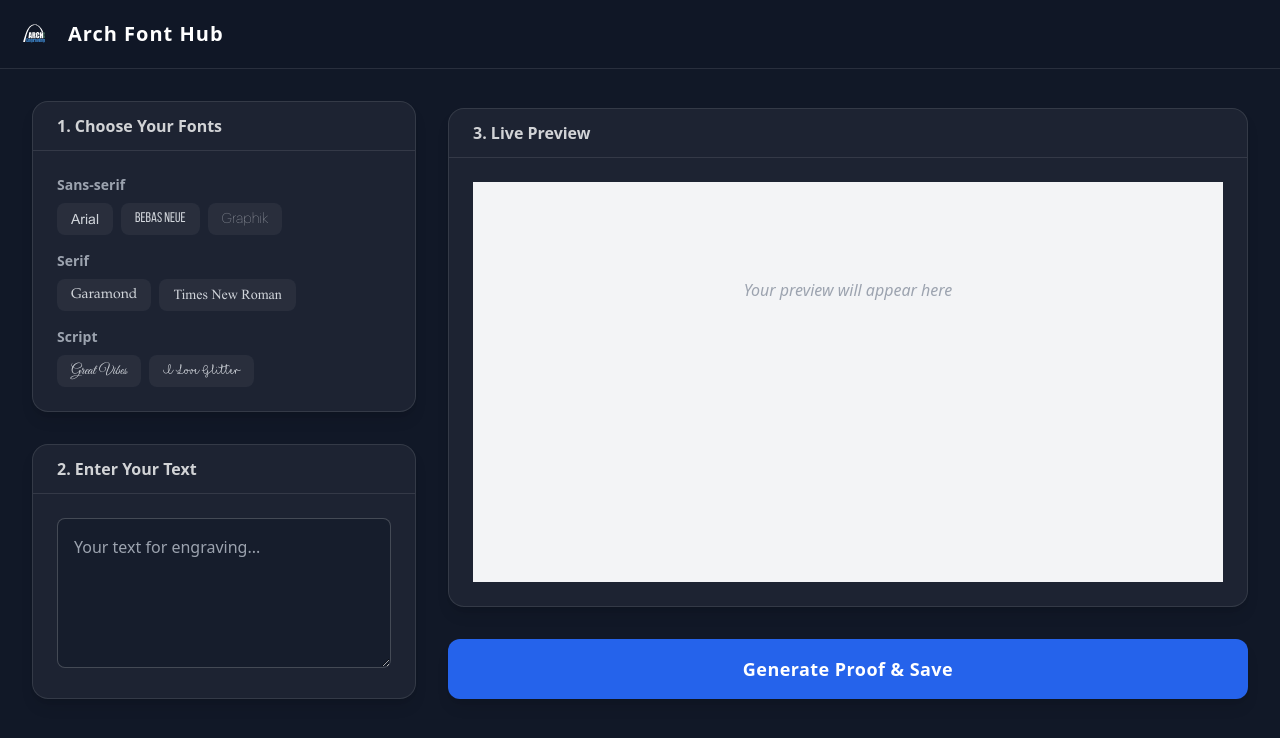
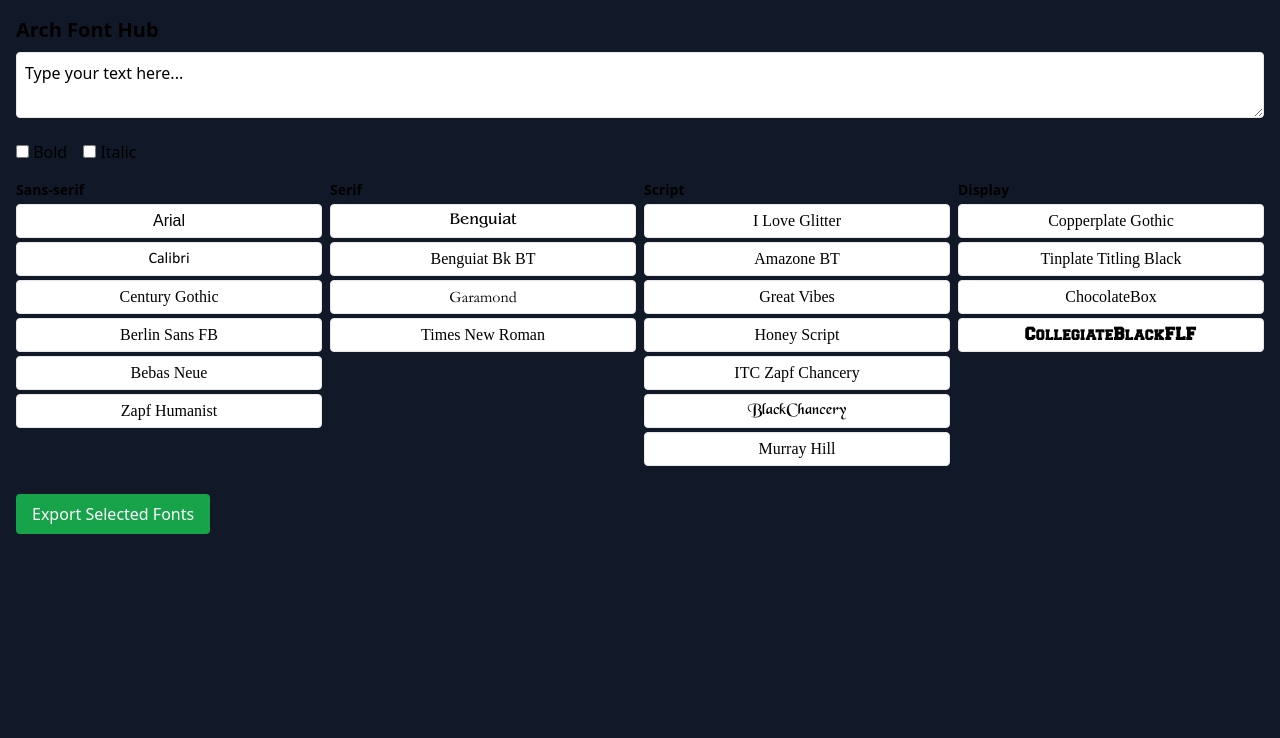
Before and after one commit to Arch-Tom/archfonthub, a React (Vite) app: page / in a window 1280 px wide. Shown: the top 738 px of the page. Built offline with nearby package versions, Linux system fonts and the light colour scheme.

Commit message:
Reverting redesign

```diff
--- a/src/App.jsx
+++ b/src/App.jsx
@@ -1,260 +1,120 @@
-import React, { useState, useRef } from 'react';
-
-// --- Reusable Components --------------------------------------------------
-
-const Header = () => (
-    <header className="flex items-center justify-between p-4 bg-gray-900/60 backdrop-blur-lg border-b border-white/10 sticky top-0 z-50">
-        <div className="flex items-center gap-4">
-            <img src="/images/Arch Vector Logo White.svg" alt="Arch Font Hub Logo" className="h-9 w-9" />
-            <h1 className="text-xl font-semibold text-white tracking-wider">Arch Font Hub</h1>
-        </div>
-    </header>
-);
-
-const Card = ({ title, children, className = '' }) => (
-    <section className={`bg-white/5 rounded-2xl shadow-lg border border-white/10 ${className}`}>
-        <h2 className="text-base font-semibold text-white/80 px-6 py-3 border-b border-white/10">{title}</h2>
-        <div className="p-6">
-            {children}
-        </div>
-    </section>
-);
-
-const FontButton = ({ font, isSelected, onSelect }) => (
-    <button
-        onClick={() => onSelect(font)}
-        className={`px-3.5 py-1.5 rounded-lg text-sm font-medium transition-all duration-200 outline-none focus-visible:ring-2 focus-visible:ring-blue-500 focus-visible:ring-offset-2 focus-visible:ring-offset-gray-900
-            ${isSelected
-                ? 'bg-blue-600 text-white shadow-lg transform scale-105'
-                : 'bg-white/5 text-gray-300 hover:bg-white/10 hover:text-white'
-            }`}
-        style={{ fontFamily: font.styles[Object.keys(font.styles)[0]] }}
-    >
-        {font.name}
-    </button>
-);
-
-const StyleButton = ({ styleKey, isActive, onClick }) => (
-    <button
-        onClick={onClick}
-        className={`px-2.5 py-1 text-xs rounded-md transition-colors outline-none focus-visible:ring-2 focus-visible:ring-blue-500
-            ${isActive ? 'bg-blue-600 text-white' : 'bg-white/10 text-gray-300 hover:bg-white/20'}`}
-    >
-        {styleKey.charAt(0).toUpperCase() + styleKey.slice(1)}
-    </button>
-);
-
-const ActionButton = ({ onClick, children, className = '' }) => (
-    <button
-        onClick={onClick}
-        className={`w-full bg-blue-600 text-white font-bold py-4 px-8 rounded-xl shadow-lg hover:bg-blue-700 transition-all duration-200 transform hover:scale-[1.02] text-lg tracking-wide outline-none focus-visible:ring-2 focus-visible:ring-blue-500 focus-visible:ring-offset-2 focus-visible:ring-offset-gray-800 ${className}`}
-    >
-        {children}
-    </button>
-);
-
-const FormInput = ({ label, id, value, onChange, required = false, isOptional = false }) => (
-    <div>
-        <label htmlFor={id} className="block text-sm font-medium text-gray-300 mb-1">
-            {label}
-            {required && <span className="text-red-400 ml-1">*</span>}
-            {isOptional && <span className="text-gray-400 text-xs ml-1">(Optional)</span>}
-        </label>
-        <input
-            id={id}
-            type="text"
-            value={value}
-            onChange={onChange}
-            required={required}
-            className="w-full px-3 py-2 bg-white/5 border border-white/20 rounded-lg shadow-sm focus:outline-none focus:ring-2 focus:ring-blue-500 text-white"
-        />
-    </div>
-);
-
-
-// --- Main App Component ---------------------------------------------------
+import React, { useState } from 'react';
 
 const App = () => {
-    const WORKER_URL = "https://customerfontselection-worker.tom-4a9.workers.dev";
-    const DEFAULT_TEXT_PLACEHOLDER = 'Your text for engraving...';
+    const DEFAULT_TEXT_PLACEHOLDER = 'Type your text here...';
+    const MAX_SELECTED_FONTS = 3;
+    const [text, setText] = useState(DEFAULT_TEXT_PLACEHOLDER);
+    const [selectedFonts, setSelectedFonts] = useState([]);
+    const [isBold, setIsBold] = useState(false);
+    const [isItalic, setIsItalic] = useState(false);
 
-    // Using a more extensive font library for a better example
-    const fontLibrary = {
-        'Sans-serif': [
-            { name: 'Arial', styles: { regular: 'ArialMT', bold: 'Arial-BoldMT', italic: 'Arial-ItalicMT', boldItalic: 'Arial-BoldItalicMT' } },
-            { name: 'Bebas Neue', styles: { regular: 'BebasNeue-Regular', bold: 'BebasNeue-Bold' } },
-            { name: 'Graphik', styles: { thin: 'Graphik-Thin', regular: 'Graphik-Regular', medium: 'Graphik-Medium' } },
-        ],
-        'Serif': [
-            { name: 'Garamond', styles: { regular: 'Garamond' } },
-            { name: 'Times New Roman', styles: { regular: 'TimesNewRomanPSMT', bold: 'TimesNewRomanPS-BoldMT', italic: 'TimesNewRomanPS-ItalicMT' } },
-        ],
-        'Script': [
-            { name: 'Great Vibes', styles: { regular: 'GreatVibes-Regular' } },
-            { name: 'I Love Glitter', styles: { regular: 'ILoveGlitter' } },
-        ],
+    const categorizedFonts = {
+        'Sans-serif': ['Arial', 'Calibri', 'Century Gothic', 'Berlin Sans FB', 'Bebas Neue', 'Zapf Humanist'],
+        'Serif': ['Benguiat', 'Benguiat Bk BT', 'Garamond', 'Times New Roman'],
+        'Script': ['I Love Glitter', 'Amazone BT', 'Great Vibes', 'Honey Script', 'ITC Zapf Chancery', 'BlackChancery', 'Murray Hill'],
+        'Display': ['Copperplate Gothic', 'Tinplate Titling Black', 'ChocolateBox', 'CollegiateBlackFLF'],
     };
 
-    const [selectedFonts, setSelectedFonts] = useState([]);
-    const [customText, setCustomText] = useState('');
-    const [fontSize, setFontSize] = useState(48);
-    const textInputRef = useRef(null);
-    const [modal, setModal] = useState(null);
-    const [pendingSvgContent, setPendingSvgContent] = useState(null);
-
-    const [customerName, setCustomerName] = useState('');
-    const [customerCompany, setCustomerCompany] = useState('');
-    const [orderNumber, setOrderNumber] = useState('');
-
-    const handleFontSelect = (font) => {
-        setSelectedFonts(prev =>
-            prev.some(f => f.name === font.name)
-                ? prev.filter(f => f.name !== font.name)
-                : [...prev, { ...font, activeStyle: Object.keys(font.styles)[0] }]
+    const handleFontToggle = (font) => {
+        setSelectedFonts((prev) =>
+            prev.includes(font)
+                ? prev.filter((f) => f !== font)
+                : prev.length < MAX_SELECTED_FONTS
+                    ? [...prev, font]
+                    : prev
         );
     };
 
-    const handleStyleChange = (fontName, newStyle) => {
-        setSelectedFonts(prev =>
-            prev.map(font =>
-                font.name === fontName ? { ...font, activeStyle: newStyle } : font
-            )
-        );
+    const downloadSVG = (svgContent, fileName) => {
+        const blob = new Blob([svgContent], { type: 'image/svg+xml' });
+        const url = URL.createObjectURL(blob);
+        const link = document.createElement('a');
+        link.href = url;
+        link.download = fileName;
+        document.body.appendChild(link);
+        link.click();
+        document.body.removeChild(link);
+        URL.revokeObjectURL(url);
     };
 
-    const handleSaveSvg = () => {
-        if (selectedFonts.length === 0 || !customText.trim()) {
-            setModal({ type: 'message', message: 'Please select at least one font and enter some text.' });
-            return;
-        }
-
-        const lines = customText.split('\n').filter(line => line.trim() !== '');
-        let svgTextElements = '';
-        const lineHeight = fontSize * 1.5;
-        let y = 40;
-
-        selectedFonts.forEach((font) => {
-            const activeFontFamily = font.styles[font.activeStyle];
-            lines.forEach((line) => {
-                const sanitizedLine = line.replace(/&/g, '&amp;').replace(/</g, '&lt;').replace(/>/g, '&gt;');
-                svgTextElements += `<text x="40" y="${y}" font-family="${activeFontFamily}" font-size="${fontSize}" fill="#111827">${sanitizedLine}</text>\n`;
-                y += lineHeight;
-            });
-            y += lineHeight * 0.5;
-        });
-
-        const svgHeight = y;
-        const fullSvg = `<svg xmlns="http://www.w3.org/2000/svg" width="800" height="${svgHeight}" style="background-color: #FFF;">\n${svgTextElements}</svg>`;
-        setPendingSvgContent(fullSvg);
-        setModal({ type: 'customerInfo' });
+    const generateStyledSVG = ({ text, fontFamily, fontSize, isBold, isItalic, fill }) => {
+        const fontWeight = isBold ? 'bold' : 'normal';
+        const fontStyle = isItalic ? 'italic' : 'normal';
+        return `<?xml version="1.0" encoding="UTF-8"?>
+<svg xmlns="http://www.w3.org/2000/svg" width="1000" height="300">
+  <text x="50" y="150"
+        font-family="${fontFamily}"
+        font-size="${fontSize}"
+        font-weight="${fontWeight}"
+        font-style="${fontStyle}"
+        fill="${fill}">
+    ${text}
+  </text>
+</svg>`;
     };
 
-    const handleCustomerModalSubmit = async (e) => {
-        e.preventDefault();
-        // This logic remains the same
-        setModal(null);
+    const handleExport = () => {
+        selectedFonts.forEach((font) => {
+            const svg = generateStyledSVG({
+                text,
+                fontFamily: font,
+                fontSize: 48,
+                isBold,
+                isItalic,
+                fill: 'black',
+            });
+            downloadSVG(svg, `${font.replace(/ /g, '_')}.svg`);
+        });
     };
 
     return (
-        <div className="min-h-screen bg-gray-900 text-gray-200 font-sans">
-            <Header />
-            <main className="max-w-7xl mx-auto p-4 md:p-8">
-                <div className="grid grid-cols-1 lg:grid-cols-3 gap-8 items-start">
-                    <div className="lg:col-span-1 space-y-8">
-                        <Card title="1. Choose Your Fonts">
-                            <div className="space-y-4">
-                                {Object.entries(fontLibrary).map(([category, fonts]) => (
-                                    <div key={category}>
-                                        <h4 className="text-sm font-semibold text-gray-400 mb-2">{category}</h4>
-                                        <div className="flex flex-wrap gap-2">
-                                            {fonts.map(font => (
-                                                <FontButton
-                                                    key={font.name}
-                                                    font={font}
-                                                    isSelected={selectedFonts.some(f => f.name === font.name)}
-                                                    onSelect={handleFontSelect}
-                                                />
-                                            ))}
-                                        </div>
-                                    </div>
-                                ))}
-                            </div>
-                        </Card>
-                        <Card title="2. Enter Your Text">
-                            <textarea
-                                ref={textInputRef}
-                                className="w-full p-4 bg-gray-900/50 rounded-lg border border-white/20 focus:ring-2 focus:ring-blue-500 focus:outline-none min-h-[150px] transition-colors"
-                                value={customText}
-                                onChange={(e) => setCustomText(e.target.value)}
-                                placeholder={DEFAULT_TEXT_PLACEHOLDER}
-                            />
-                        </Card>
+        <div className="p-4 font-sans">
+            <h1 className="text-xl font-bold mb-2">Arch Font Hub</h1>
+
+            <textarea
+                className="w-full p-2 border rounded mb-4"
+                rows={2}
+                value={text}
+                onChange={(e) => setText(e.target.value)}
+            />
+
+            <div className="flex gap-4 mb-4">
+                <label>
+                    <input type="checkbox" checked={isBold} onChange={() => setIsBold(!isBold)} /> Bold
+                </label>
+                <label>
+                    <input type="checkbox" checked={isItalic} onChange={() => setIsItalic(!isItalic)} /> Italic
+                </label>
+            </div>
+
+            <div className="grid grid-cols-2 md:grid-cols-4 gap-2">
+                {Object.entries(categorizedFonts).map(([category, fonts]) => (
+                    <div key={category}>
+                        <h2 className="font-semibold text-sm mb-1">{category}</h2>
+                        {fonts.map((font) => (
+                            <button
+                                key={font}
+                                onClick={() => handleFontToggle(font)}
+                                className={`w-full py-1 px-2 mb-1 rounded border ${selectedFonts.includes(font) ? 'bg-blue-200' : 'bg-white'
+                                    }`}
+                                style={{ fontFamily: font }}
+                            >
+                                {font}
+                            </button>
+                        ))}
                     </div>
+                ))}
+            </div>
 
-                    <div className="lg:col-span-2 sticky top-28">
-                        <Card title="3. Live Preview" className="overflow-hidden">
-                            <div className="bg-gray-100 p-8 min-h-[400px] space-y-8 transition-all duration-300">
-                                {selectedFonts.length > 0 && customText.trim() ? (
-                                    selectedFonts.map((font) => (
-                                        <div key={`preview-${font.name}`}>
-                                            <div className="flex items-baseline gap-4 mb-3">
-                                                <h3 className="text-xl font-semibold text-gray-800" style={{ fontFamily: font.styles[Object.keys(font.styles)[0]] }}>{font.name}</h3>
-                                                <div className="flex gap-1.5">
-                                                    {Object.keys(font.styles).map(styleKey => (
-                                                        <StyleButton
-                                                            key={styleKey}
-                                                            styleKey={styleKey}
-                                                            isActive={font.activeStyle === styleKey}
-                                                            onClick={() => handleStyleChange(font.name, styleKey)}
-                                                        />
-                                                    ))}
-                                                </div>
-                                            </div>
-                                            <p className="text-gray-900 break-words w-full" style={{ fontFamily: font.styles[font.activeStyle], fontSize: `${fontSize}px`, lineHeight: 1.4 }}>
-                                                {customText}
-                                            </p>
-                                        </div>
-                                    ))
-                                ) : (
-                                    <div className="flex items-center justify-center h-full pt-16"><p className="text-gray-400 italic">Your preview will appear here</p></div>
-                                )}
-                            </div>
-                        </Card>
-                        <div className="mt-8">
-                            <ActionButton onClick={handleSaveSvg}>
-                                Generate Proof & Save
-                            </ActionButton>
-                        </div>
-                    </div>
-                </div>
-            </main>
-
-            {modal && (
-                <div className="fixed inset-0 bg-black/70 flex items-center justify-center p-4 z-50">
-                    <div className="bg-gray-800 rounded-2xl shadow-2xl p-8 w-full max-w-md border border-white/20">
-                        {modal.type === 'customerInfo' && (
-                            <form onSubmit={handleCustomerModalSubmit} className="space-y-6">
-                                <h3 className="text-xl font-bold text-white">Customer Information</h3>
-                                <FormInput label="Order Number" id="orderNumber" value={orderNumber} onChange={e => setOrderNumber(e.target.value)} required />
-                                <FormInput label="Customer Name" id="customerName" value={customerName} onChange={e => setCustomerName(e.target.value)} required />
-                                <FormInput label="Customer Company" id="customerCompany" value={customerCompany} onChange={e => setCustomerCompany(e.target.value)} isOptional />
-                                <div className="flex justify-end gap-4 pt-4">
-                                    <button type="button" className="px-5 py-2 bg-white/10 text-white rounded-lg hover:bg-white/20" onClick={() => setModal(null)}>Cancel</button>
-                                    <button type="submit" className="px-5 py-2 bg-blue-600 text-white rounded-lg hover:bg-blue-700">Submit & Save</button>
-                                </div>
-                            </form>
-                        )}
-                        {modal.type === 'message' && (
-                            <div className="text-center space-y-6">
-                                <p className="text-white text-lg">{modal.message}</p>
-                                <button onClick={() => setModal(null)} className="px-10 py-2 bg-blue-600 text-white rounded-lg hover:bg-blue-700">OK</button>
-                            </div>
-                        )}
-                    </div>
-                </div>
-            )}
+            <button
+                onClick={handleExport}
+                className="mt-6 px-4 py-2 bg-green-600 text-white rounded"
+            >
+                Export Selected Fonts
+            </button>
         </div>
     );
 };
 
 export default App;
+/* commit to revert changes */
```
